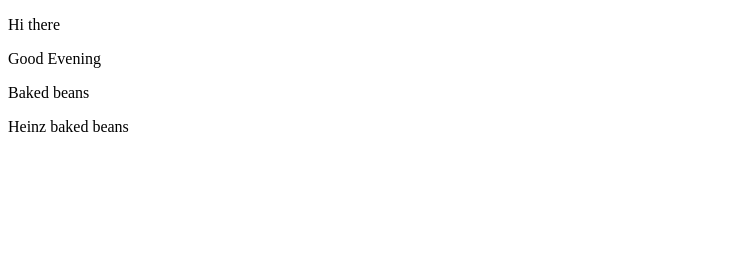
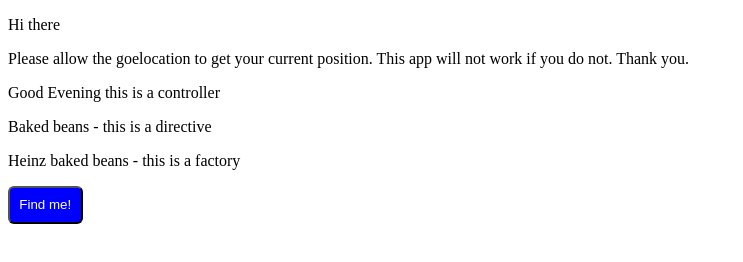
Before and after one commit to mrmgreen/google-maps, a website: page app/index.html in a window 1280 px wide. Shown: the whole page, without its empty margins (0-743 px from the left). Drawn offline with nearby package versions, Linux system fonts and the light colour scheme; some packages are replaced by stand-ins of ours.

Commit message:
added geolocation button - needs more configuring

```diff
--- a/app/html/map.html
+++ b/app/html/map.html
@@ -1,4 +1,6 @@
 <p>Hi there</p>
+<p>Please allow the goelocation to get your current position. This app will not work if you do not. Thank you.</p>
 <p>{{message}}</p>
 <maps></maps>
 <p>{{map}}</p>
+<geo-button></geo-button>
--- a/app/js/map.controller.js
+++ b/app/js/map.controller.js
@@ -4,7 +4,7 @@
 	.controller('mapsCtrl', mapsCtrl);
 	mapsCtrl.$inject = ['$scope', 'googleMap'];
 	function mapsCtrl($scope, googleMap) {
-		$scope.message = 'Good Evening';
+		$scope.message = 'Good Evening this is a controller';
 		$scope.map = googleMap.map;
 	}
 
--- a/app/js/map.directive.js
+++ b/app/js/map.directive.js
@@ -1,10 +1,48 @@
 (function() {
 	'use strict';
 	angular.module('googleMaps')
+
 	.directive('maps', function() {
 		return {
-			template: '<p>Baked beans</p>'
+			template: '<p>Baked beans - this is a directive</p>'
 		}
 	})
 
+	.directive('geoButton', function() {
+
+
+		function getLocation() {
+			if (navigator.geolocation) {
+				navigator.geolocation.getCurrentPosition(showPosition);
+			} else {
+				x.innerHTML = "Geolocation is not supported by this browser.";
+			}
+		}
+
+
+		function showPosition(position) {
+			var x = "Latitude: " + position.coords.latitude +
+				"<br>Longitude: " + position.coords.longitude;
+			console.log(x);
+		}
+
+		return {
+			replace: true,
+			link: function( scope, element, attributes) {
+				element.bind('click', function() {
+					console.log("I've been clicked");
+					getLocation();
+				});
+				element.css({
+					backgroundColor: 'blue',
+					color: 'white',
+					cursor: 'pointer',
+					padding: '0.7em',
+					borderRadius: '6px'
+				});
+			},
+			template: '<button>Find me!</button>'
+		}
+	});
+
 })();
--- a/app/js/map.factory.js
+++ b/app/js/map.factory.js
@@ -3,7 +3,7 @@
 	angular.module('googleMaps')
 	.factory('googleMap', function() {
 		return {
-			map: 'Heinz baked beans'
+			map: 'Heinz baked beans - this is a factory'
 		}
 	})
 
```
